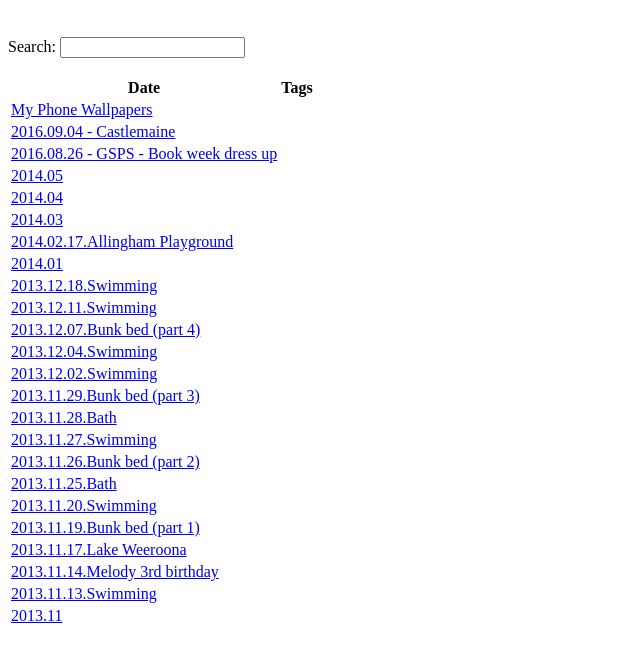
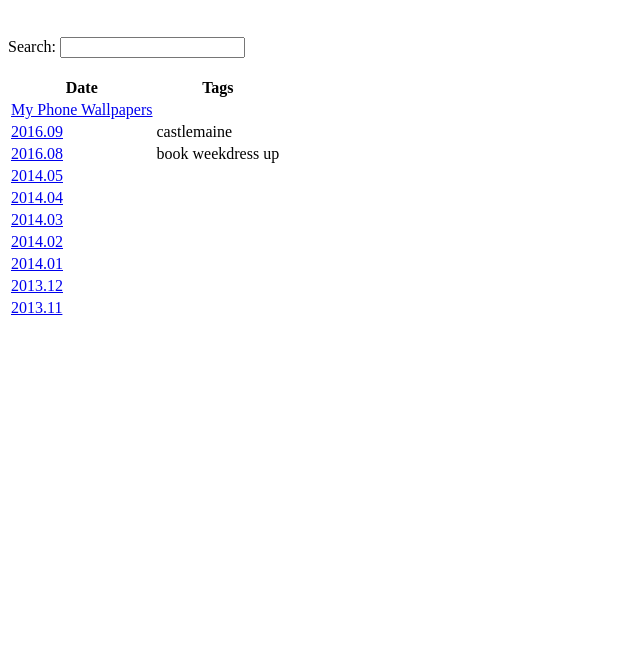
Before and after one commit to LucienZerger/LucienZerger.github.io, a plain HTML site: page photo-app/index.html in a window 1280 px wide. Shown: the part 61-720 px from the top of the page, without its empty margins (0-640 px from the left). Drawn offline with nearby package versions, Linux system fonts and the light colour scheme.

Commit message:
updated links and added some album tags

```diff
--- a/photo-app/index.html
+++ b/photo-app/index.html
@@ -23,7 +23,7 @@
                 <a href="{{album.url}}">{{album.date}}</a>
             </td>
             <td>
-
+                <span ng-repeat="tag in album.tags">{{tag}}</span>
             </td>
         </tr>
     </table>
--- a/scripts/photo-app.js
+++ b/scripts/photo-app.js
@@ -2,30 +2,16 @@
     var app = angular.module('photoAPP', []);
 
     var albumArray = [
-      { date: '2016.09.04 - Castlemaine', url: 'https://goo.gl/photos/SHvTAYVbQjhTpFzr8' },
-      { date: 'My Phone Wallpapers', url: 'https://goo.gl/photos/HxZQ5yRAKVMbwoUF6' },
-      { date: '2016.08.26 - GSPS - Book week dress up', url: 'https://goo.gl/photos/xuD93TdGjK9PkKXG7' },
-      { date: '2014.05', url: 'https://goo.gl/photos/S6a9M9R7SgExu35c6' },
-      { date: '2014.04', url: 'https://goo.gl/photos/RQdYKCv8PXn3y4hz5' },
-      { date: '2014.03', url: 'https://goo.gl/photos/gL9QJk2DxJNu4Y988' },
-      { date: '2014.02.17.Allingham Playground', url: 'https://goo.gl/photos/tZeMz7q5f7ciptiP8' },
-      { date: '2014.01', url: 'https://goo.gl/photos/c68Y5jxgcTgC95p3A' },
-      { date: '2013.12.18.Swimming', url: 'https://goo.gl/photos/CVHMwghUiPMcszoG9' },
-      { date: '2013.12.11.Swimming', url: 'https://goo.gl/photos/rEVWQZbKSHRAZcUF9' },
-      { date: '2013.12.07.Bunk bed (part 4)', url: 'https://goo.gl/photos/A39sPSXQLoTwjyoC8' },
-      { date: '2013.12.04.Swimming', url: 'https://goo.gl/photos/xCvAp68HUNWqFiiU7' },
-      { date: '2013.12.02.Swimming', url: 'https://goo.gl/photos/QSXK7JT7wUTj3nmX8' },
-      { date: '2013.11.29.Bunk bed (part 3)', url: 'https://goo.gl/photos/2ZPBXZpA2sna5C9GA' },
-      { date: '2013.11.28.Bath', url: 'https://goo.gl/photos/6t7L64dNxxTo8Gbj6' },
-      { date: '2013.11.27.Swimming', url: 'https://goo.gl/photos/fFE9GhdKMq8LfYWXA' },
-      { date: '2013.11.26.Bunk bed (part 2)', url: 'https://goo.gl/photos/cEuRqVK9UfEV6XbU9' },
-      { date: '2013.11', url: 'https://goo.gl/photos/U5pCMNHh2gQLD6rBA' },
-      { date: '2013.11.25.Bath', url: 'https://goo.gl/photos/ZpZcm3DbA6QTnkSd9' },
-      { date: '2013.11.20.Swimming', url: 'https://goo.gl/photos/7PEoynbddhF29Lso9' },
-      { date: '2013.11.19.Bunk bed (part 1)', url: 'https://goo.gl/photos/XRLE4k2yb5yhFUBv5' },
-      { date: '2013.11.17.Lake Weeroona', url: 'https://goo.gl/photos/BfD4g2nB3iT47P1C9' },
-      { date: '2013.11.14.Melody 3rd birthday', url: 'https://goo.gl/photos/e2phVUzUU2aNWUbz9' },
-      { date: '2013.11.13.Swimming', url: 'https://goo.gl/photos/SnomvqyTiQ6UhSbj7' }
+      { date: '2013.11', url: 'https://goo.gl/photos/U5pCMNHh2gQLD6rBA', tags: ['', ''] },
+      { date: '2013.12', url: 'https://goo.gl/photos/bbhRSkLs7gdVXZCG6', tags: ['', ''] },
+      { date: '2014.01', url: 'https://goo.gl/photos/c68Y5jxgcTgC95p3A', tags: ['', ''] },
+      { date: '2014.02', url: 'https://goo.gl/photos/tZeMz7q5f7ciptiP8', tags: ['', ''] },
+      { date: '2014.03', url: 'https://goo.gl/photos/gL9QJk2DxJNu4Y988', tags: ['', ''] },
+      { date: '2014.04', url: 'https://goo.gl/photos/RQdYKCv8PXn3y4hz5', tags: ['', ''] },
+      { date: '2014.05', url: 'https://goo.gl/photos/S6a9M9R7SgExu35c6', tags: ['', ''] },
+      { date: '2016.08', url: 'https://goo.gl/photos/xuD93TdGjK9PkKXG7', tags: ['book week', 'dress up'] },
+      { date: 'My Phone Wallpapers', url: 'https://goo.gl/photos/HxZQ5yRAKVMbwoUF6', tags: ['', ''] },
+      { date: '2016.09', url: 'https://goo.gl/photos/SHvTAYVbQjhTpFzr8', tags: ['castlemaine', ''] }
     ];
 
     app.controller('albumCTL', function () {
```
